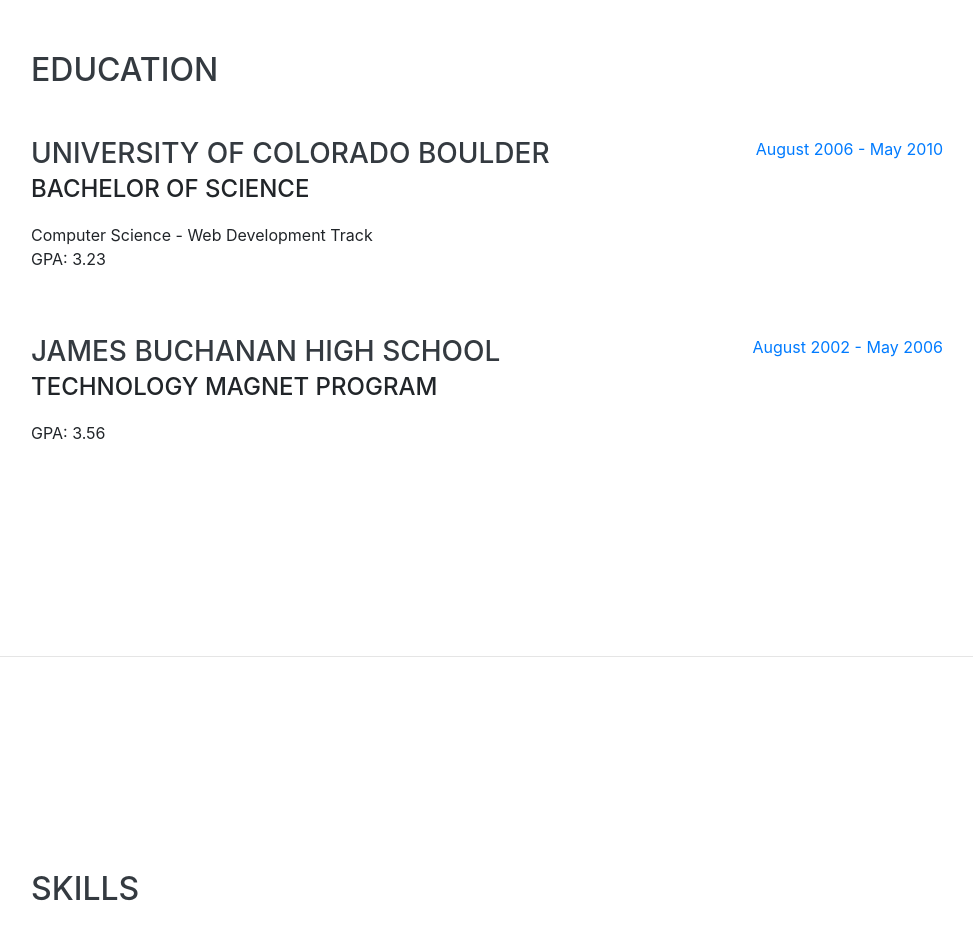
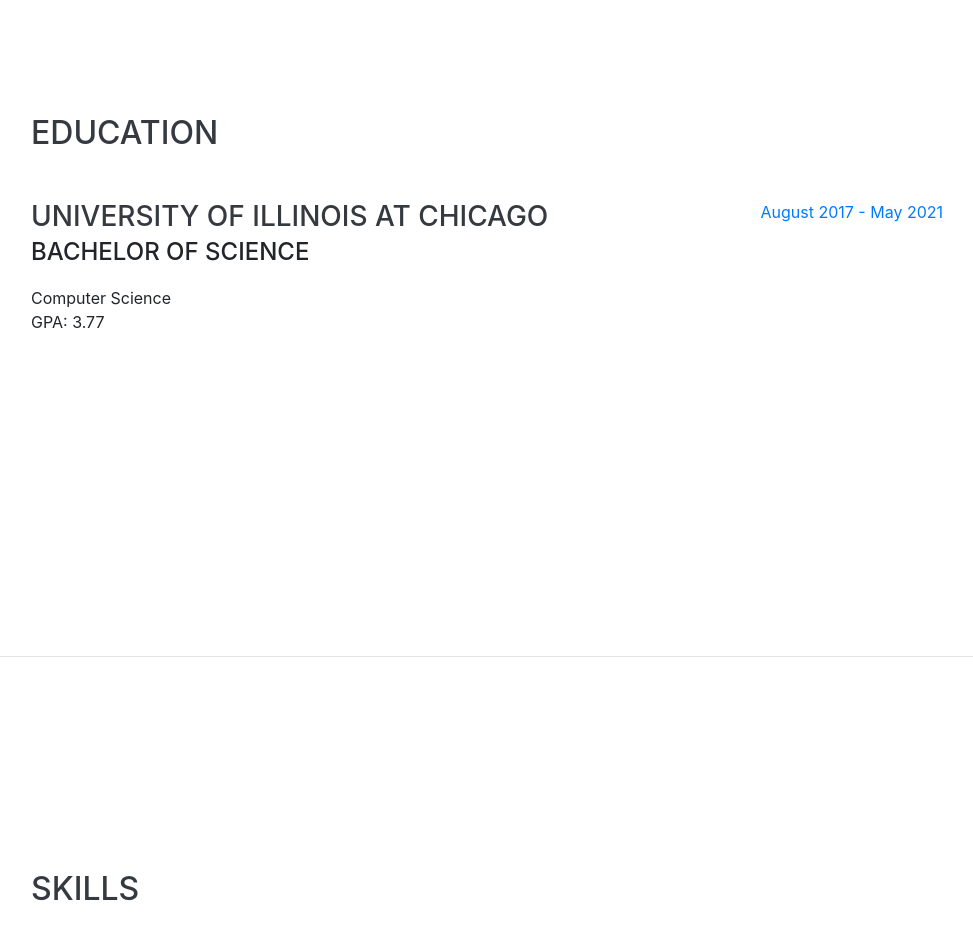
Before and after one commit to KaveeshaW/KaveeshaW.github.io, a website with bundled scripts: page index.html in a window 1280 px wide. Shown: the part 2840-3777 px from the top of the page, without its empty margins (289-1262 px from the left). Built offline with nearby package versions, Linux system fonts and the light colour scheme; a web font is replaced by a local one.

Commit message:
changed education

```diff
--- a/index.html
+++ b/index.html
@@ -160,24 +160,13 @@
 
         <div class="resume-item d-flex flex-column flex-md-row justify-content-between mb-5">
           <div class="resume-content">
-            <h3 class="mb-0">University of Colorado Boulder</h3>
+            <h3 class="mb-0">University of Illinois at Chicago</h3>
             <div class="subheading mb-3">Bachelor of Science</div>
-            <div>Computer Science - Web Development Track</div>
-            <p>GPA: 3.23</p>
+            <div>Computer Science</div>
+            <p>GPA: 3.77</p>
           </div>
           <div class="resume-date text-md-right">
-            <span class="text-primary">August 2006 - May 2010</span>
-          </div>
-        </div>
-
-        <div class="resume-item d-flex flex-column flex-md-row justify-content-between">
-          <div class="resume-content">
-            <h3 class="mb-0">James Buchanan High School</h3>
-            <div class="subheading mb-3">Technology Magnet Program</div>
-            <p>GPA: 3.56</p>
-          </div>
-          <div class="resume-date text-md-right">
-            <span class="text-primary">August 2002 - May 2006</span>
+            <span class="text-primary">August 2017 - May 2021</span>
           </div>
         </div>
 
```
